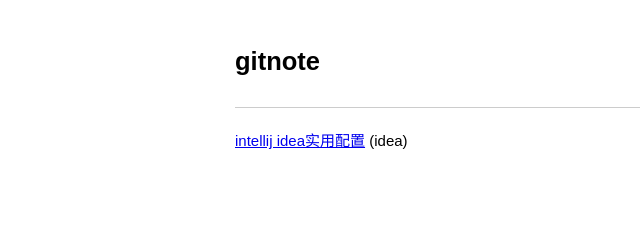
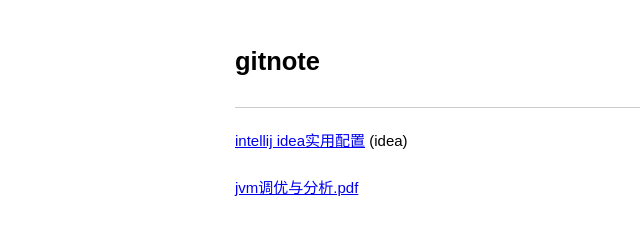
Before and after one commit to bd7xzzs/gitnote, a plain HTML site: page index.html in a window 1280 px wide. Shown: the whole page, without its empty margins (5-645 px from the left). Drawn offline with Linux system fonts and the light colour scheme.

Commit message:
add note

```diff
--- a/index.html
+++ b/index.html
@@ -16,5 +16,7 @@
         <h2>gitnote</h2>
       </div>
       <div id="contentarea"><p><a href='intellij idea实用配置.html'>intellij idea实用配置</a> (idea)</p></div>
+      <div id="contentarea"><p><a href='jvm调优与分析.pdf'>jvm调优与分析.pdf</p></div>
+    </body>
     </body>
     </html>
```
Also changed, not shown: 1 other file.
